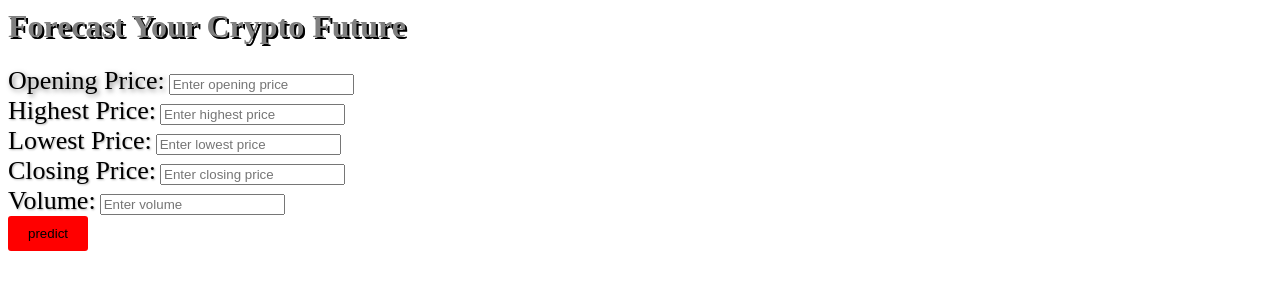
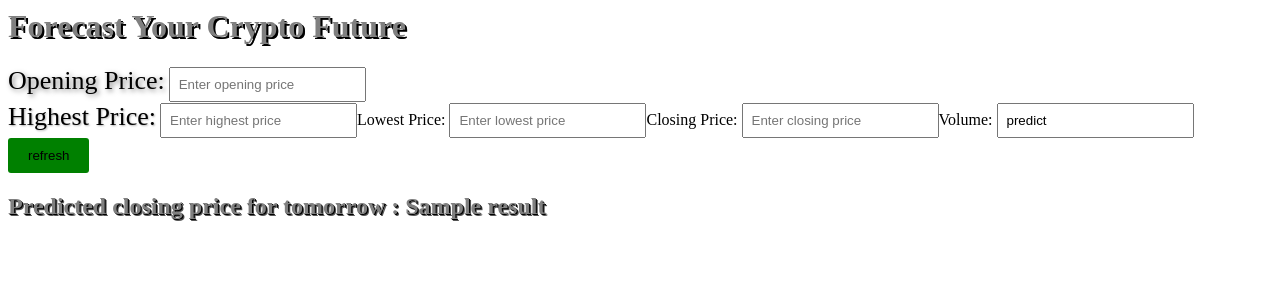
Before and after one commit to simran200719/COINSIGHT-AI, a Flask app: template templates/index.html in a window 1280 px wide. Shown: the top 300 px of the page. Run offline with Flask 3, Linux system fonts and the light colour scheme; the template is opened without the code that fills it: most values are stand-ins (such as "Sample title", 1, 10 or a date in 2020); parts of the project's set-up code (start-up, migrations or seed data) failed here and were passed over.

Commit message:
Update templates/index.html

```diff
--- a/templates/index.html
+++ b/templates/index.html
@@ -3,24 +3,24 @@
     <title>COINSIGHT AI</title>
   </head>
   <body>
-    <h1 style="color:grey; font-weight: bold;text-shadow: 2px 2px 0 #000, 2px 2px 0 #555">Forecast Your Crypto Future</h1>
+    <h1 style="color:grey; font-weight: bold;text-shadow: 2px 2px 0 #000, 2px 2px 0 #555;">Forecast Your Crypto Future</h1>
      <div class='form-group'>
        <form action='/predict' method='post'>
-         <label style='font-size:26px;color:navyblue;text-shadow: 2px 2px 5px rgba(0, 0, 0, 0.5)'>Opening Price:</label>
-         <input type='text' name='open' placeholder='Enter opening price'><br>
-         <label style='font-size:26px;color:navyblue;text-shadow: 1px 1px 2px rgba(0, 0, 0, 0.3)'>Highest Price:</label>
-         <input type='text' name='high' placeholder='Enter highest price'><br>
-         <label style='font-size:26px;color:navyblue;text-shadow: 1px 1px 2px rgba(0, 0, 0, 0.3)'>Lowest Price:</label>
-         <input type='text' name='low' placeholder='Enter lowest price'><br>
-         <label style='font-size:26px;color:navyblue;text-shadow: 1px 1px 2px rgba(0, 0, 0, 0.3)'>Closing Price:</label>
-         <input type='text' name='close' placeholder='Enter closing price'><br>
-         <label style='font-size:26px;color:navyblue;text-shadow: 1px 1px 2px rgba(0, 0, 0, 0.3)'>Volume:</label>
-         <input type='text' name='colume' placeholder='Enter volume'><br>
-         <input type='submit' value='predict' style='color:black;background-color:red;padding:10px 20px;border:1px darkred;border-radius:3px;cusor:wait'><br>
-         <input type='restart' value='refresh' style='color:black;background-color:green;padding:10px 20px;border:1px darkgreen;border-radius:3px;cusor:wait><br>
+         <label style='font-size:26px;color:navyblue;text-shadow: 2px 2px 5px rgba(0, 0, 0, 0.5);'>Opening Price:</label>
+         <input type='text' name='open' placeholder='Enter opening price' style='margin-botton:15px;padding:8px;'><br>
+         <label style='font-size:26px;color:navyblue;text-shadow: 1px 1px 2px rgba(0, 0, 0, 0.3);'>Highest Price:</label>
+         <input type='text' name='high' placeholder='Enter highest price' style='margin-botton:15px;padding:8px;><br>
+         <label style='font-size:26px;color:navyblue;text-shadow: 1px 1px 2px rgba(0, 0, 0, 0.3);'>Lowest Price:</label>
+         <input type='text' name='low' placeholder='Enter lowest price' style='margin-botton:15px;padding:8px;><br>
+         <label style='font-size:26px;color:navyblue;text-shadow: 1px 1px 2px rgba(0, 0, 0, 0.3);'>Closing Price:</label>
+         <input type='text' name='close' placeholder='Enter closing price' style='margin-botton:15px;padding:8px;><br>
+         <label style='font-size:26px;color:navyblue;text-shadow: 1px 1px 2px rgba(0, 0, 0, 0.3);'>Volume:</label>
+         <input type='text' name='volume' placeholder='Enter volume' style='margin-botton:15px;padding:8px;><br>
+         <input type='submit' value='predict' style='font-size:26px; color:black;background-color:red;padding:10px 20px;border:1px solid darkred;border-radius:3px;cursor:wait;'><br>
+         <input type='reset' value='refresh' style='color:black;background-color:green;padding:10px 20px;border:1px darkgreen;border-radius:3px;cusor:wait;'><br>
 
        </form>
      </div>
-    <h2 style="color:grey; font-weight: bold;text-shadow: 1px 1px 0 #000, 2px 2px 0 #555">Predicted closing price for tomorrow : {{result}} </h2>
+    <h2 style="color:grey; font-weight: bold;text-shadow: 1px 1px 0 #000, 2px 2px 0 #555;">Predicted closing price for tomorrow : {{result}} </h2>
   </body>
 </html>
```
